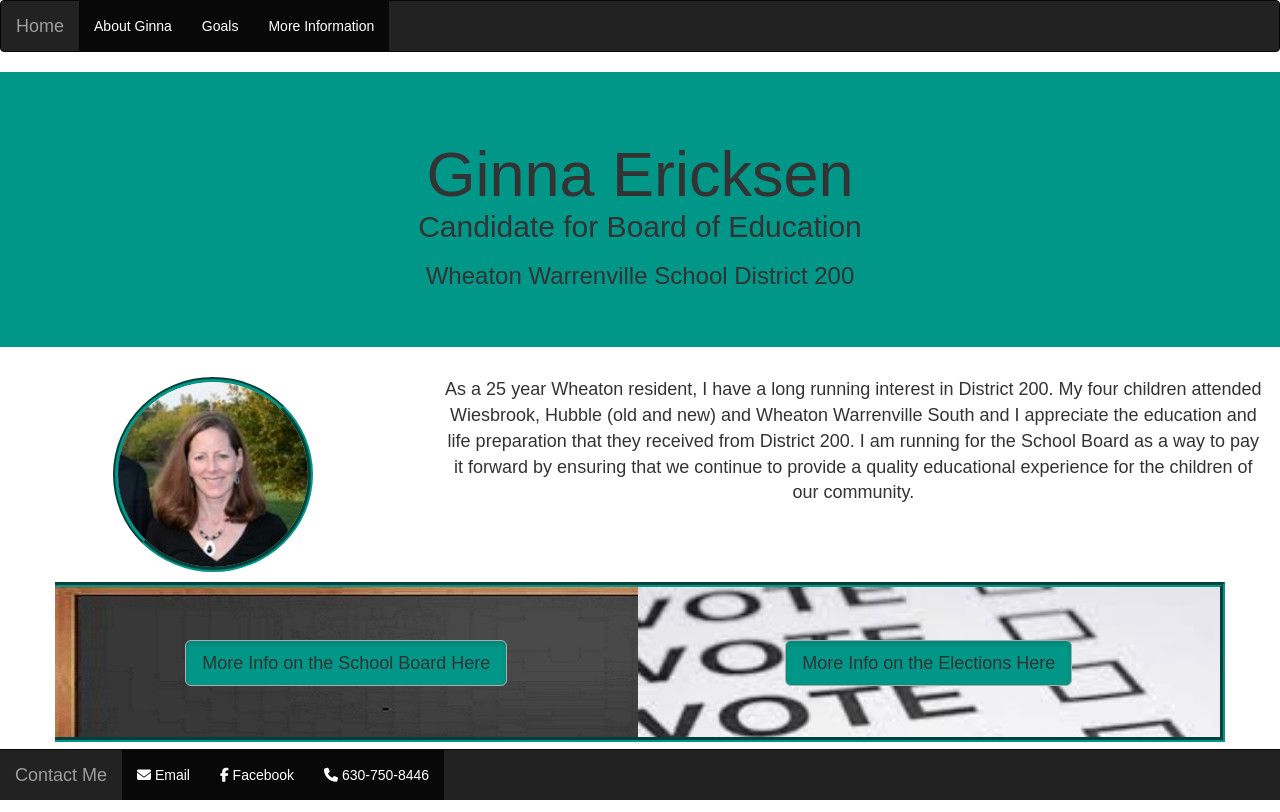
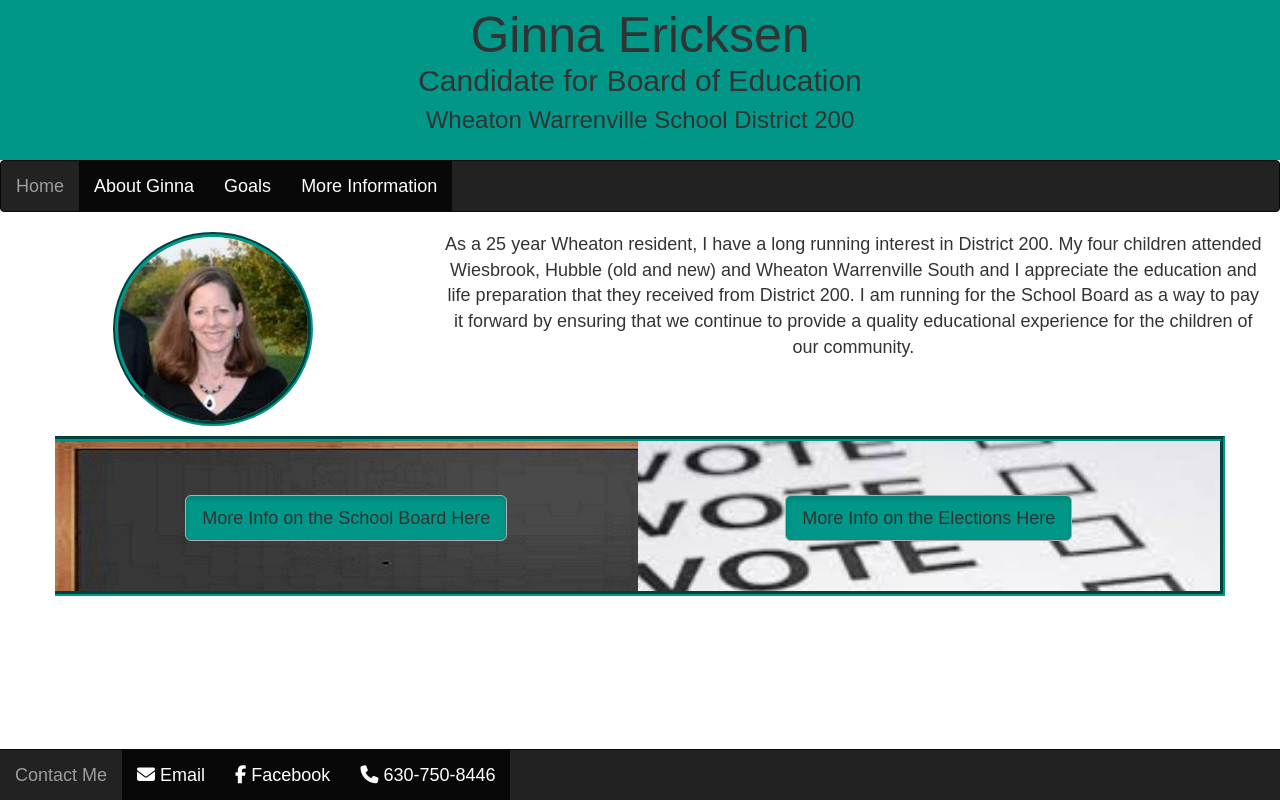
Before and after one commit to MelissaBurns/Website, a plain HTML site: page index.html in a window 1280 px wide. Drawn offline with nearby package versions, Linux system fonts and the light colour scheme; a web font is replaced by a local one.

Commit message:
formatting fixes

```diff
--- a/Styles.css
+++ b/Styles.css
@@ -1,19 +1,39 @@
 .jumbotron {
   background-color: #009688;
   background-size: cover;
-  height: auto;
+  height: 160px;
+  padding-top: 2px;
+  margin-top: 0px;
+  margin-bottom:0px;
+  text-align: center;
 }
+
+.jumbotron h1 {
+  font-size: 50px;
+}
+
+.jumbotron h2 {
+  margin-top: 0px;
+}
+
+.jumbotron h3 {
+  margin-top: 0px;
+}
+
 
 h1 {
   height: 50px;
   color: black;
   background-size: auto;
   background-color: #009688;
+  margin-top: 6px;
+  margin-bottom: 6px;
+  text-align: center;
+
 }
 
 .page-header {
   color: black;
-  background-size: auto;
   background-color: #009688;
 }
 
@@ -55,6 +75,7 @@
   font-size: 18px;
 }
 
+
 #helpfullinks {
   border-color: #009688;
   border-width: thick;
@@ -83,3 +104,13 @@
 #button2 {
   background-color: #009688;
 }
+
+.navbar {
+  font-size: 18px;
+}
+
+#headerrows {
+  font-size: 25px;
+  padding-top: 13px;
+  padding-bottom: 25px;
+    }
--- a/index.html
+++ b/index.html
@@ -14,6 +14,12 @@
 </head>
 
 <body>
+
+  <div class="jumbotron vertical-center">
+    <h1 class="container text-center">Ginna Ericksen</h1>
+    <h2 class="container text-center">Candidate for Board of Education</h2>
+    <h3 class="container text-center">Wheaton Warrenville School District 200</h3>
+  </div>
 
   <nav class="navbar navbar-inverse">
   <div class="container-fluid">
@@ -39,16 +45,11 @@
   </div><!-- /.container-fluid -->
 </nav>
 
-<div class="jumbotron">
-  <h1 class="text-center">Ginna Ericksen</h1>
-  <h2 class="text-center">Candidate for Board of Education</h2>
-  <h3 class="text-center">Wheaton Warrenville School District 200</h3>
-</div>
 
 <div class="container-fluid">
-<div class="row">
+<div class="row" id="row1">
   <div class="col-md-4 text-center">
-    <p><img src="Ginna.jpg" alt="..." class="img-circle"></p>
+    <p><img src="Ginna.jpg" id="mompic" alt="..." class="img-circle"></p>
   </div>
   <div class="col-md-8 custom-info text-center">
     <p style="text-align: center;" id="summary">
```
Also changed, not shown: About Ginna.html (+3 -3 lines), Goals.html (+3 -3 lines), More Info.html (+3 -3 lines).
